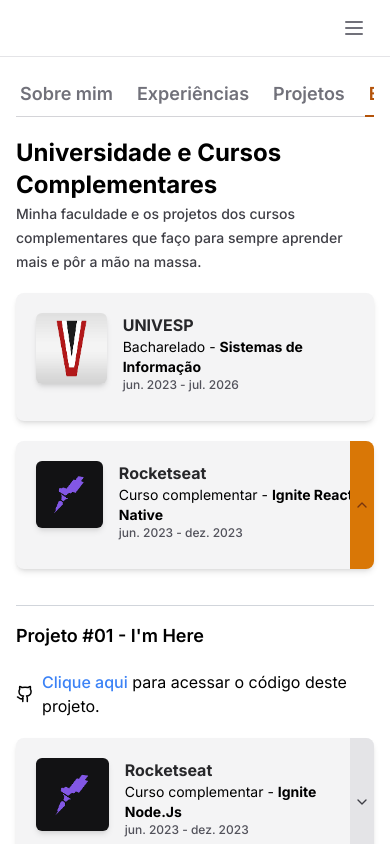
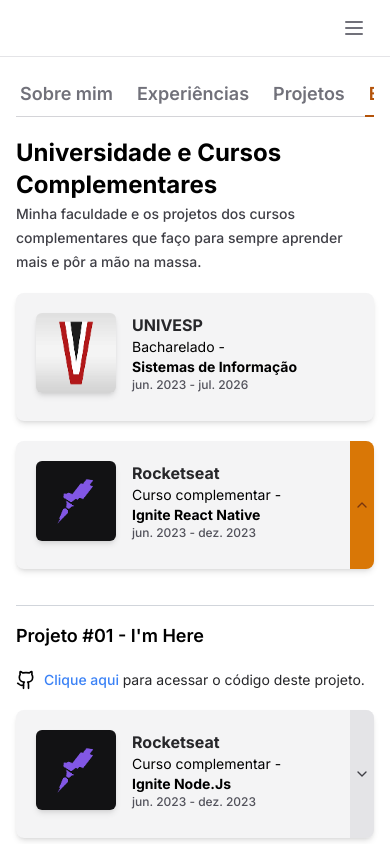
Before and after one commit to odudas/eduardot, a Next.js app: page /educacao in a window 390 px wide. Both pictures are taken after a click on the button 362 px from the left and 505 px from the top of the page. Shown: the top 844 px of the page. Built offline with nearby package versions, Linux system fonts and the light colour scheme.

Commit message:
adjusts component responsiveness CourseCard and DropdownProject

```diff
--- a/src/components/Course/CourseCard.tsx
+++ b/src/components/Course/CourseCard.tsx
@@ -46,7 +46,8 @@
             {course.institutionName}
           </h2>
           <p className="text-sm lg:text-lg">
-            {course.education} - <strong>{course.trail}</strong>
+            {course.education} -{' '}
+            <strong className="block lg:inline">{course.trail}</strong>
           </p>
           <span className="mb-2 text-xs font-medium text-zinc-600 lg:mb-0 lg:text-sm">
             {course.duration}
--- a/src/components/Course/DropdownProject.tsx
+++ b/src/components/Course/DropdownProject.tsx
@@ -21,31 +21,31 @@
         {projectFigma && projectFigma.length > 0 && (
           <li className="group flex items-center gap-2">
             <Figma className="h-5 w-5 group-hover:text-amber-700" />
+            <span className="text-sm text-zinc-800 lg:text-base">
               <a
                 href={projectFigma}
                 target="_blank"
                 rel="noreferrer"
-              className="font-medium text-blue-500 group-hover:text-amber-700"
+                className="text-sm font-medium text-blue-500 group-hover:text-amber-700 lg:text-base"
               >
                 Clique aqui{' '}
-              <span className="text-zinc-800">
+              </a>
               para acessar o design deste projeto.
             </span>
-            </a>
           </li>
         )}
 
         <li className="group flex items-center gap-2">
           <Github className="h-5 w-5 group-hover:text-amber-700" />
-          <span>
+          <span className="text-sm text-zinc-800 lg:text-base">
             <a
               href={projectGitHub}
               target="_blank"
               rel="noreferrer"
-              className="font-medium text-blue-500 group-hover:text-amber-700"
+              className="text-sm font-medium text-blue-500 group-hover:text-amber-700 lg:text-base"
             >
-              Clique aqui
-            </a>{' '}
+              Clique aqui{' '}
+            </a>
             para acessar o código deste projeto.
           </span>
         </li>
@@ -53,15 +53,15 @@
         {projectDeploy && projectDeploy.length > 0 && (
           <li className="group flex items-center gap-2">
             <Layout className="h-5 w-5 group-hover:text-amber-700" />
-            <span>
+            <span className="text-sm text-zinc-800 lg:text-base">
               <a
                 href={projectDeploy}
                 target="_blank"
                 rel="noreferrer"
-                className="font-medium text-blue-500 group-hover:text-amber-700"
+                className="text-sm font-medium text-blue-500 group-hover:text-amber-700 lg:text-base"
               >
-                Clique aqui
-              </a>{' '}
+                Clique aqui{' '}
+              </a>
               para acessar o deploy deste projeto.
             </span>
           </li>
```
Lines whose indentation alone changed are shown as unchanged.
